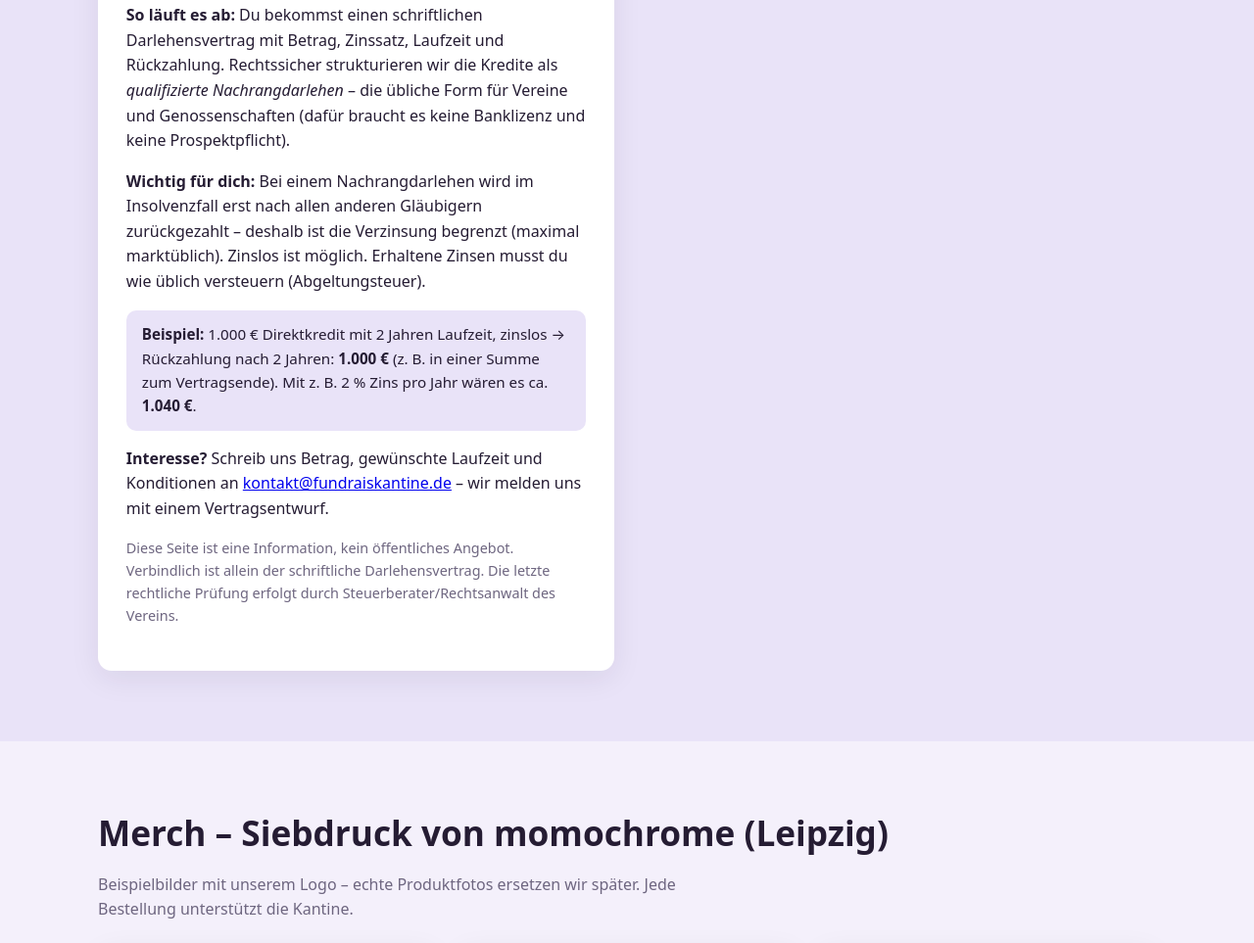
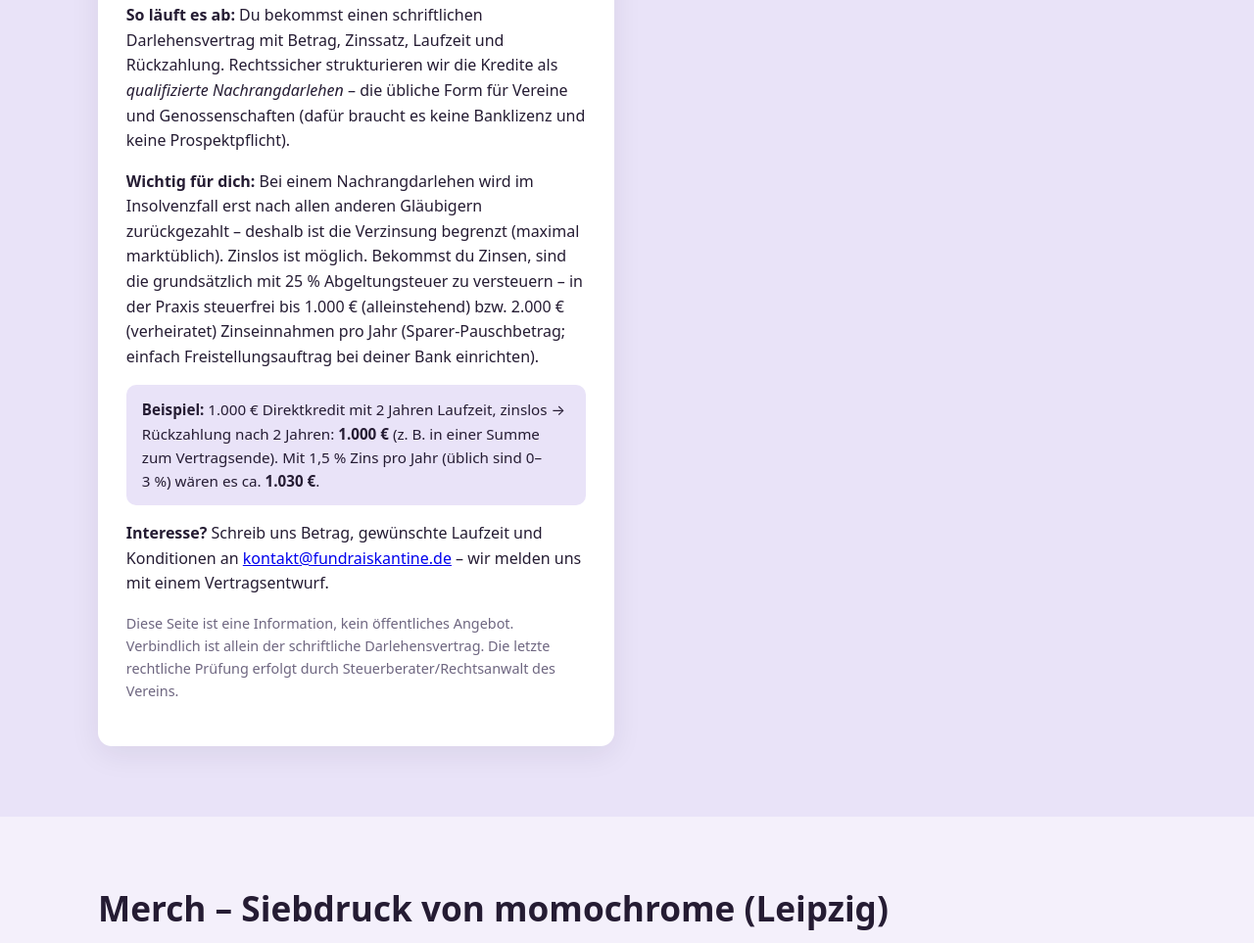
Before and after one commit to philemonthuemmel-sys/fundraiskantine, a plain HTML site: page index.html in a window 1280 px wide. Shown: the part 3400-4363 px from the top of the page at 98% size. Drawn offline with Linux system fonts and the light colour scheme.

Commit message:
content: direktkredit example 1.5% (1030EUR), plain-language tax note
Co-authored-by: philemonthuemmel-sys <philemonthuemmel-sys@users.noreply.github.com>

```diff
--- a/index.html
+++ b/index.html
@@ -156,9 +156,9 @@
           <h3>Direktkredit – so funktioniert's</h3>
           <p><strong>Was ist ein Direktkredit?</strong> Du leihst uns direkt Geld – z.&nbsp;B. zinslos oder mit niedrigem Zins – statt dass wir einen Bankkredit aufnehmen. Damit finanzieren wir Küchenausstattung und Gastraumeinrichtung, bis Fördermittel oder eigene Einnahmen anlaufen.</p>
           <p><strong>So läuft es ab:</strong> Du bekommst einen schriftlichen Darlehensvertrag mit Betrag, Zinssatz, Laufzeit und Rückzahlung. Rechtssicher strukturieren wir die Kredite als <em>qualifizierte Nachrangdarlehen</em> – die übliche Form für Vereine und Genossenschaften (dafür braucht es keine Banklizenz und keine Prospektpflicht).</p>
-          <p><strong>Wichtig für dich:</strong> Bei einem Nachrangdarlehen wird im Insolvenzfall erst nach allen anderen Gläubigern zurückgezahlt – deshalb ist die Verzinsung begrenzt (maximal marktüblich). Zinslos ist möglich. Erhaltene Zinsen musst du wie üblich versteuern (Abgeltungsteuer).</p>
+          <p><strong>Wichtig für dich:</strong> Bei einem Nachrangdarlehen wird im Insolvenzfall erst nach allen anderen Gläubigern zurückgezahlt – deshalb ist die Verzinsung begrenzt (maximal marktüblich). Zinslos ist möglich. Bekommst du Zinsen, sind die grundsätzlich mit 25&nbsp;% Abgeltungsteuer zu versteuern – in der Praxis steuerfrei bis 1.000&nbsp;€ (alleinstehend) bzw. 2.000&nbsp;€ (verheiratet) Zinseinnahmen pro Jahr (Sparer-Pauschbetrag; einfach Freistellungsauftrag bei deiner Bank einrichten).</p>
           <div class="example-box">
-            <strong>Beispiel:</strong> 1.000&nbsp;€ Direktkredit mit 2 Jahren Laufzeit, zinslos → Rückzahlung nach 2 Jahren: <strong>1.000&nbsp;€</strong> (z.&nbsp;B. in einer Summe zum Vertragsende). Mit z.&nbsp;B. 2&nbsp;% Zins pro Jahr wären es ca. <strong>1.040&nbsp;€</strong>.
+            <strong>Beispiel:</strong> 1.000&nbsp;€ Direktkredit mit 2 Jahren Laufzeit, zinslos → Rückzahlung nach 2 Jahren: <strong>1.000&nbsp;€</strong> (z.&nbsp;B. in einer Summe zum Vertragsende). Mit 1,5&nbsp;% Zins pro Jahr (üblich sind 0–3&nbsp;%) wären es ca. <strong>1.030&nbsp;€</strong>.
           </div>
           <p><strong>Interesse?</strong> Schreib uns Betrag, gewünschte Laufzeit und Konditionen an <a href="mailto:kontakt@fundraiskantine.de">kontakt@fundraiskantine.de</a> – wir melden uns mit einem Vertragsentwurf.</p>
           <p class="hint">Diese Seite ist eine Information, kein öffentliches Angebot. Verbindlich ist allein der schriftliche Darlehensvertrag. Die letzte rechtliche Prüfung erfolgt durch Steuerberater/Rechtsanwalt des Vereins.</p>
```
